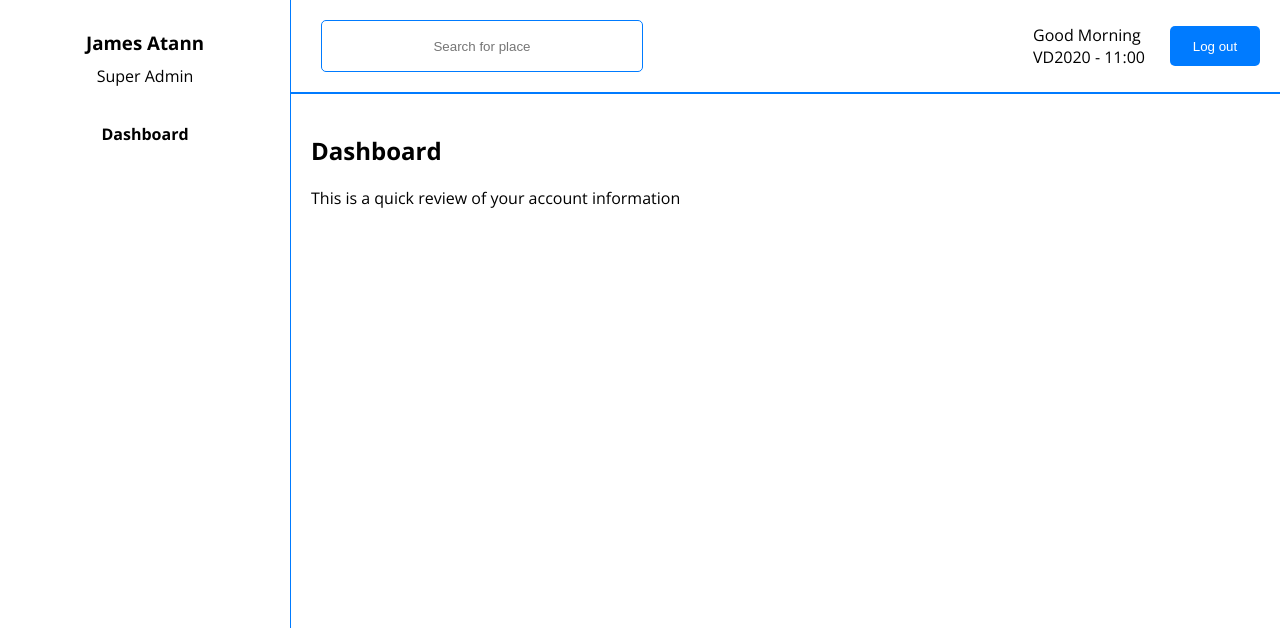
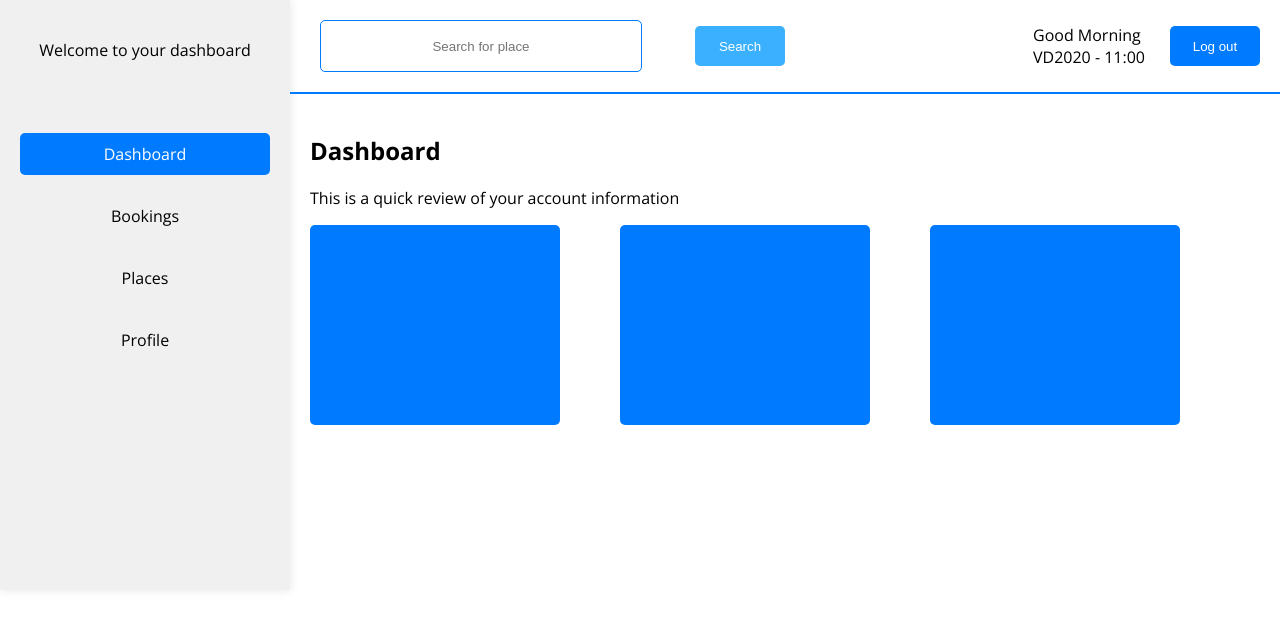
Before and after one commit to aine1100/travelBag, a React (Vite) app in the folder frontend/: page /dashboard in a window 1280 px wide. Shown: the top 628 px of the page. Built offline with nearby package versions, Linux system fonts and the light colour scheme.

Commit message:
user dashboard

```diff
--- a/frontend/src/App.jsx
+++ b/frontend/src/App.jsx
@@ -41,7 +41,6 @@ const routes=createBrowserRouter([
   }
 ])
 function App() {
-  console.log("error")
 return(
   <div>
   <RouterProvider router={routes}/>
--- a/frontend/src/Sidebar/sidebar.css
+++ b/frontend/src/Sidebar/sidebar.css
@@ -1,42 +1,46 @@
 body{
-    overflow: hidden;
+  overflow-y: hidden;
 }
 .sidebar {
   width: 250px;
+  background-color: #f0f0f0;
+  padding: 20px;
+  box-shadow: 0 0 10px rgba(0, 0, 0, 0.1);
+  height: 550px;
   display: flex;
   flex-direction: column;
-    align-items: center;
-    padding: 20px;
-    height: 1000px;
-    border-right: 1px solid #007bff;
+  gap: 20px;
 
 }
 
 .profile-section {
   text-align: center;
+  margin-bottom: 20px;
 }
 
-  .profile-section img {
-    width: 100px;
-    height: 100px;
-    border-radius: 50%;
-  }
-
-  .profile-section h3,
-  .profile-section p {
-    margin: 10px 0;
+.profile-section h3 {
+  margin-bottom: 5px;
 }
 
 nav ul {
-    list-style: none;
+  list-style-type: none;
   padding: 0;
+  text-align: center;
+  display: flex;
+  flex-direction: column;
+  gap: 20px;
+
 }
 
 nav ul li {
+  cursor: pointer;
   padding: 10px 0;
-    cursor: pointer;
+  border-radius: 5px;
+  transition: background-color 0.3s ease;
 }
 
-  nav ul li.active {
-    font-weight: bold;
+nav ul li.active,
+nav ul li:hover {
+  background-color: #007bff;
+  color: white;
 }
--- a/frontend/src/Sidebar/sidebar.jsx
+++ b/frontend/src/Sidebar/sidebar.jsx
@@ -1,19 +1,47 @@
+import { useState, useEffect } from 'react';
 import './sidebar.css';
+import axios from 'axios';
 
 function Sidebar() {
+  const [user, setUser] = useState({});
+
+  useEffect(() => {
+    async function fetchUser() {
+      try {
+        const token = localStorage.getItem('token');
+        if (!token) {
+          console.log("No token found");
+          return;
+        }
+        const response = await axios.get("http://localhost:5000/me", {
+          headers: {
+            Authorization: `Bearer ${token}`
+          }
+        });
+        setUser(response.data);
+      } catch (err) {
+        console.log(err);
+        console.log("Failed to get user");
+      }
+    }
+
+    fetchUser();
+  }, []);
+
   return (
     <div className="sidebar">
       <div className="profile-section">
-        <h3>James Atann</h3>
-        <p>Super Admin</p>
+        <h3>{user.username}</h3>
+        <p>Welcome to your dashboard</p>
       </div>
       <nav>
         <ul>
           <li className="active">Dashboard</li>
-
+          <li>Bookings</li>
+          <li>Places</li>
+          <li>Profile</li>
         </ul>
       </nav>
-
     </div>
   );
 }
--- a/frontend/src/dashboard/dashboard.jsx
+++ b/frontend/src/dashboard/dashboard.jsx
@@ -1,6 +1,6 @@
-import Sidebar from '../Sidebar/sidebar';
-import './dashboard.css';
-import Navbar from '../navbar/navbar';
+import Sidebar from "../Sidebar/sidebar";
+import "./dashboard.css";
+import Navbar from "../navbar/navbar";
 
 function Dashboard() {
   return (
@@ -11,6 +11,32 @@ function Dashboard() {
         <div className="dashboard-content">
           <h2>Dashboard</h2>
           <p>This is a quick review of your account information</p>
+          <div style={{ display: "flex", flexWrap: "wrap", gap: "60px" }}>
+            <div
+              style={{
+                backgroundColor: " #007bff",
+                height: "200px",
+                width: "250px",
+                borderRadius: "5px",
+              }}
+            ></div>
+            <div
+              style={{
+                backgroundColor: " #007bff",
+                height: "200px",
+                width: "250px",
+                borderRadius: "5px",
+              }}
+            ></div>
+            <div
+              style={{
+                backgroundColor: " #007bff",
+                height: "200px",
+                width: "250px",
+                borderRadius: "5px",
+              }}
+            ></div>
+          </div>
         </div>
       </div>
     </div>
--- a/frontend/src/navbar/navbar.jsx
+++ b/frontend/src/navbar/navbar.jsx
@@ -4,6 +4,8 @@ function Navbar() {
   return (
     <div className="navbar">
       <input type="text" placeholder="Search for place" />
+      <button style={{marginLeft:"-200px"}}>Search</button>
+
       <div className="navbar-actions">
         <div className="greeting">
           <p>Good Morning</p>
--- a/frontend/src/pages/login.jsx
+++ b/frontend/src/pages/login.jsx
@@ -1,4 +1,4 @@
-import  { useState } from "react";
+import { useState } from "react";
 import axios from "axios";
 import { ToastContainer, toast } from "react-toastify";
 import "react-toastify/dist/ReactToastify.css";
@@ -14,7 +14,9 @@ export default function LoginForm() {
         console.log(userValues);
 
         try {
-            await axios.post("http://localhost:5000/login", userValues);
+            const response = await axios.post("http://localhost:5000/login", userValues);
+            const token=localStorage.setItem('token', response.data.token);
+            console.log(token)
             console.log("Login successful");
             toast.success("Login successful", {
                 onClose: () => setTimeout(() => {
@@ -41,10 +43,24 @@ export default function LoginForm() {
             <ToastContainer />
             <form style={{ display: "flex", flexDirection: "column", width: "300px", padding: "20px", border: "1px solid #ccc", borderRadius: "10px", backgroundColor: "#fff", boxShadow: "0 0 10px rgba(0, 0, 0, 0.1)" }} onSubmit={handleSubmit}>
                 <label htmlFor="email" style={{ marginBottom: "5px", fontSize: "14px", fontWeight: "bold" }}>Enter your email</label>
-                <input type="email" id="email" name="email" onChange={handleChange} style={{ width: "280px", height:"20px",marginLeft:"-2px",marginBottom: "15px", padding: "10px", fontSize: "14px", borderRadius: "5px", border: "1px solid #ccc" }} />
+                <input
+                    type="email"
+                    id="email"
+                    name="email"
+                    value={userValues.email}
+                    onChange={handleChange}
+                    style={{ width: "280px", height: "20px", marginBottom: "15px",marginLeft:"-2px", padding: "10px", fontSize: "14px", borderRadius: "5px", border: "1px solid #ccc" }}
+                />
 
                 <label htmlFor="password" style={{ marginBottom: "5px", fontSize: "14px", fontWeight: "bold" }}>Enter your password</label>
-                <input type="password" id="password" name="password" onChange={handleChange} style={{ width: "280px",height:"20px", marginBottom: "15px", padding: "10px", fontSize: "14px", borderRadius: "5px", border: "1px solid #ccc" }} />
+                <input
+                    type="password"
+                    id="password"
+                    name="password"
+                    value={userValues.password}
+                    onChange={handleChange}
+                    style={{ width: "280px", height: "20px", marginBottom: "15px",marginLeft:"-2px",padding: "10px", fontSize: "14px", borderRadius: "5px", border: "1px solid #ccc" }}
+                />
 
                 <button type="submit" style={{ padding: "10px 20px", fontSize: "16px", color: "#fff", backgroundColor: "#007bff", border: "none", borderRadius: "5px", cursor: "pointer", alignSelf: "center" }}>Login</button>
             </form>
```
Also changed, not shown: frontend/src/pages/userdashboard.jsx (deleted), 1 other file (tests, documents, lock files or other folders). Lines whose indentation alone changed are shown as unchanged.
